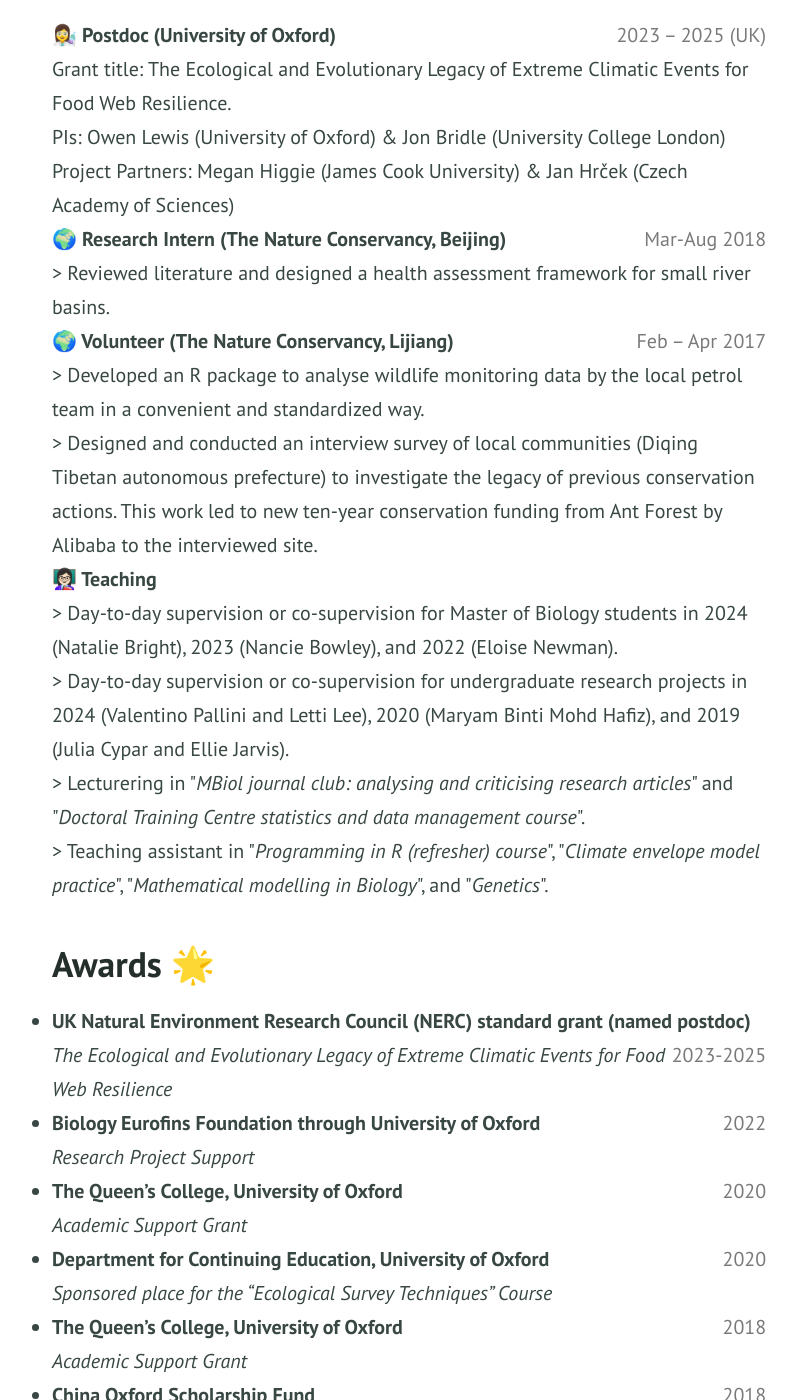
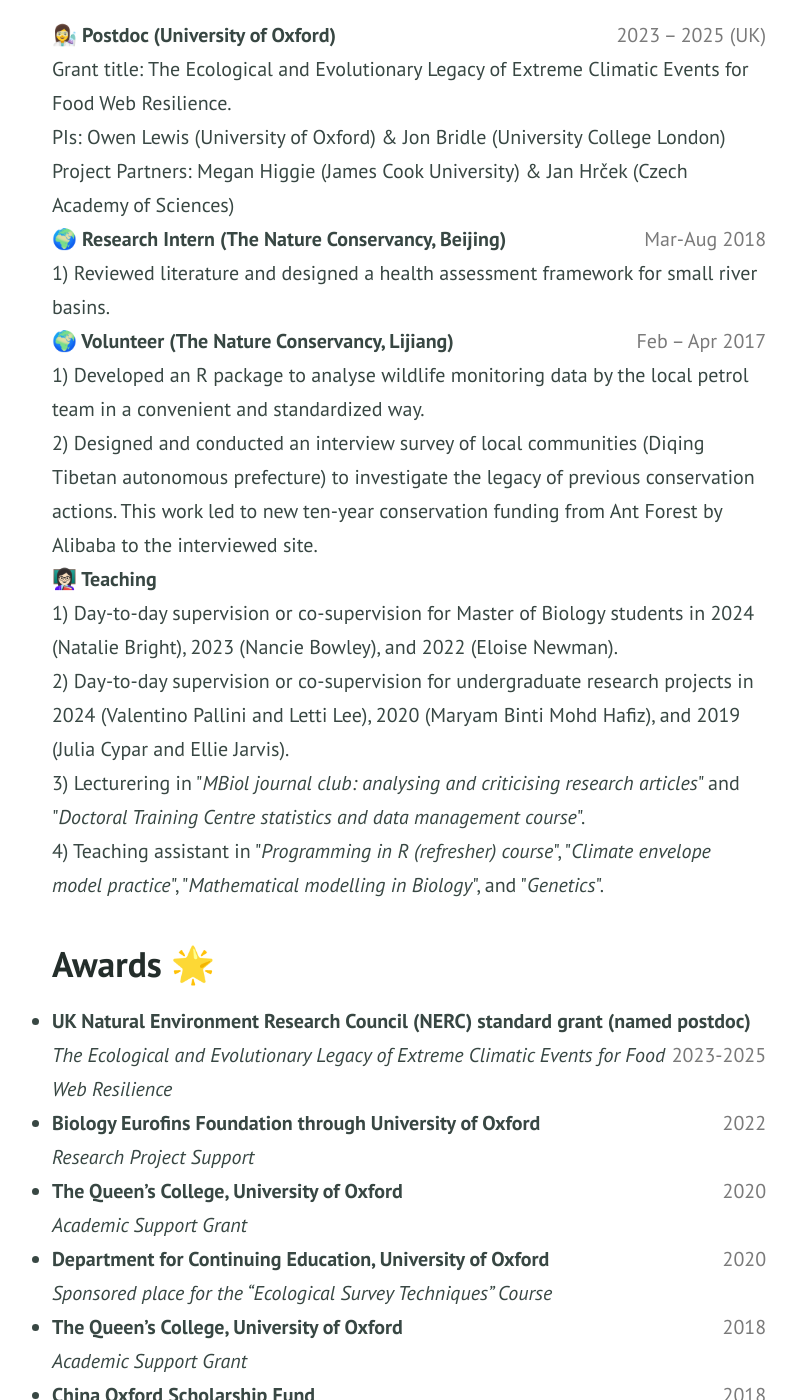
Before and after one commit to Jinlinc/jinlinc.github.io, a Jekyll site: the page built from resume.md, in a window 1280 px wide and 1400 px high, scrolled down 707 px. Shown: the whole window, without its empty margins (231-1028 px from the left). Built offline with Jekyll 4.4.1, drawn with Linux system fonts in a browser that asks for light colours.

Commit message:
Update resume.md

```diff
--- a/resume.md
+++ b/resume.md
@@ -88,18 +88,18 @@
 
 <b>🌍 Research Intern (The Nature Conservancy, Beijing)</b>
 <span style="float:right; color:#7a7a7a;">Mar-Aug 2018</span><br>
-    > Reviewed literature and designed a health assessment framework for small river basins.<br>
+    1) Reviewed literature and designed a health assessment framework for small river basins.<br>
 
 <b>🌍 Volunteer (The Nature Conservancy, Lijiang)</b>
 <span style="float:right; color:#7a7a7a;">Feb – Apr 2017</span><br>
-    > Developed an R package to analyse wildlife monitoring data by the local petrol team in a convenient and standardized way.<br>
-    > Designed and conducted an interview survey of local communities (Diqing Tibetan autonomous prefecture) to investigate the legacy of previous conservation actions. This work led to new ten-year conservation funding from Ant Forest by Alibaba to the interviewed site.<br>
+    1) Developed an R package to analyse wildlife monitoring data by the local petrol team in a convenient and standardized way.<br>
+    2) Designed and conducted an interview survey of local communities (Diqing Tibetan autonomous prefecture) to investigate the legacy of previous conservation actions. This work led to new ten-year conservation funding from Ant Forest by Alibaba to the interviewed site.<br>
 
 <b>👩🏻‍🏫 Teaching</b><br>
-    > Day-to-day supervision or co-supervision for Master of Biology students in 2024 (Natalie Bright), 2023 (Nancie Bowley), and 2022 (Eloise Newman).<br>
-    > Day-to-day supervision or co-supervision for undergraduate research projects in 2024 (Valentino Pallini and Letti Lee), 2020 (Maryam Binti Mohd Hafiz), and 2019 (Julia Cypar and Ellie Jarvis).<br>
-    > Lecturering in "<i>MBiol journal club: analysing and criticising research articles</i>" and "<i>Doctoral Training Centre statistics and data management course</i>".<br>
-    > Teaching assistant in "<i>Programming in R (refresher) course</i>", "<i>Climate envelope model practice</i>", "<i>Mathematical modelling in Biology</i>", and "<i>Genetics</i>".<br>
+    1) Day-to-day supervision or co-supervision for Master of Biology students in 2024 (Natalie Bright), 2023 (Nancie Bowley), and 2022 (Eloise Newman).<br>
+    2) Day-to-day supervision or co-supervision for undergraduate research projects in 2024 (Valentino Pallini and Letti Lee), 2020 (Maryam Binti Mohd Hafiz), and 2019 (Julia Cypar and Ellie Jarvis).<br>
+    3) Lecturering in "<i>MBiol journal club: analysing and criticising research articles</i>" and "<i>Doctoral Training Centre statistics and data management course</i>".<br>
+    4) Teaching assistant in "<i>Programming in R (refresher) course</i>", "<i>Climate envelope model practice</i>", "<i>Mathematical modelling in Biology</i>", and "<i>Genetics</i>".<br>
 
 </ul>
 
```
